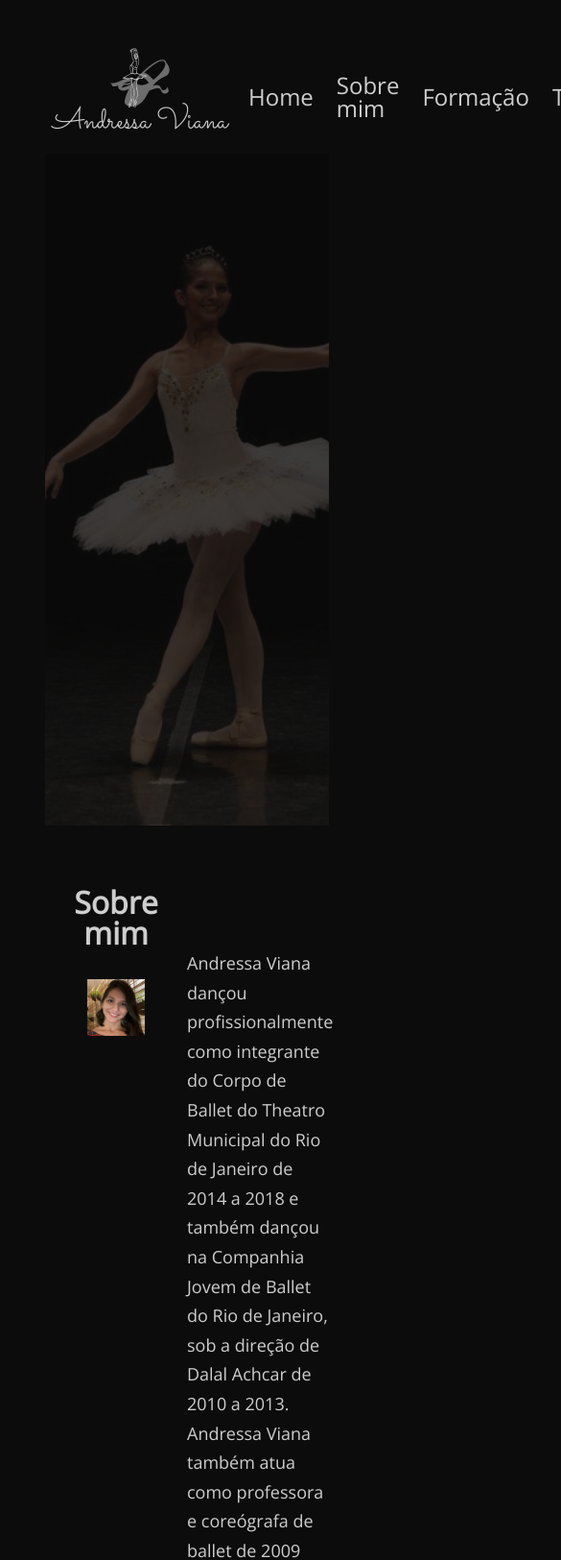
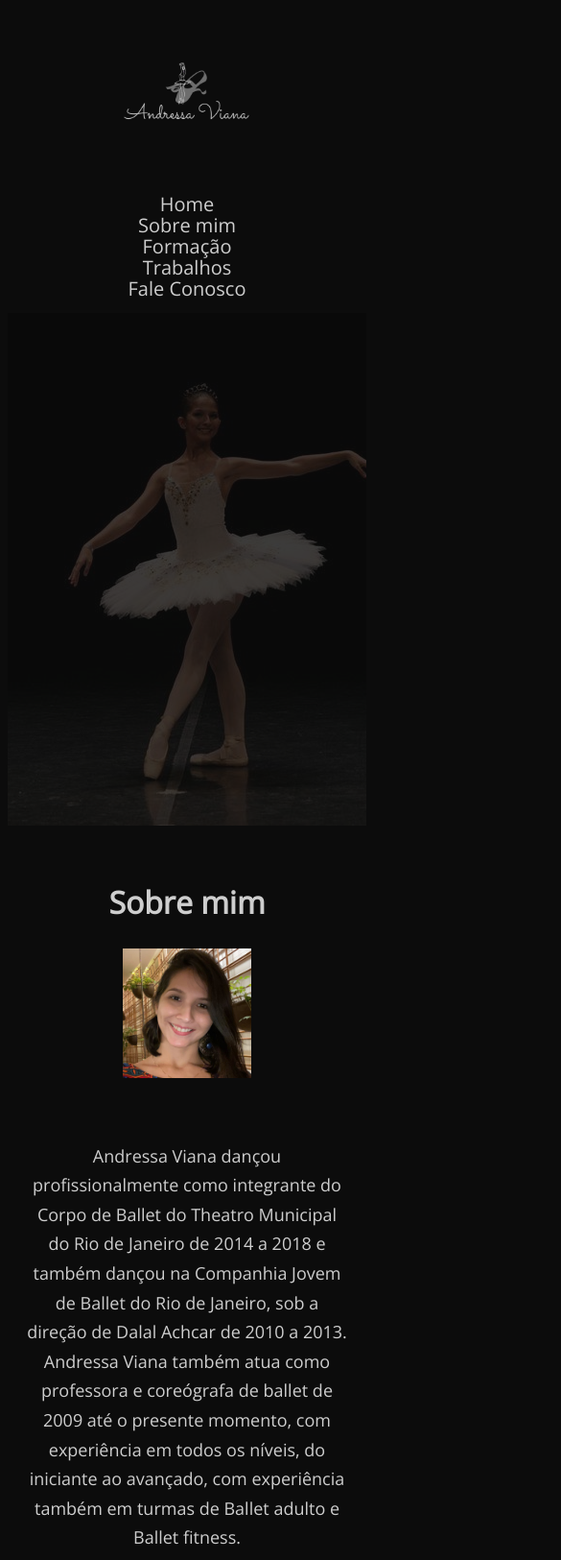
Before and after one commit to telesdev/portfolio-andressa, a plain HTML site: page index.html in a window 390 px wide. Shown: the top 1625 px of the page at 96% size, 585 px wide, since content can reach past the window. Drawn offline with nearby package versions, Linux system fonts and the light colour scheme.

Commit message:
responsividade

```diff
--- a/index.html
+++ b/index.html
@@ -5,6 +5,7 @@
         <meta name="description" content="Portfólio de Andressa Viana">
         <meta name="keywords" content="andressa viana, dancer, ballet">
         <meta name='author' content='Thyago Teles'>
+        <meta name="viewport" content="width=device-width, initial-scale=1">
         <title>Andressa Viana</title>
         <link href="styles/reset.css" rel="stylesheet">
         <link href="styles/style.css" rel="stylesheet">
--- a/styles/style.css
+++ b/styles/style.css
@@ -243,3 +243,56 @@ footer>div>p {
 footer {
     padding-bottom: 1em;
 }
+
+@media (max-width: 960px) {
+    ul, #logo-menu, #header-container, #home-container, #footer-container, section, section>div, section>div>div, #about>div, #education>div {
+        width: 100%;
+        text-align: center;
+    }
+    ul>li {
+        margin: 1px 0;
+        font-size: smaller;
+    }
+    #logo {
+        transform: scale(0.7);
+        position: inherit;
+        top: 0;
+    }
+    header {
+        position: static;
+    }
+    #about>div, #education>div {
+        width: 90%;
+
+    }
+    #about>div>p, #education>div>p {
+        text-align: center;
+    }
+    #home {
+        background-size: auto;
+        background-position: bottom;
+    }
+    #header>div>div>nav>ul, #header>div>div, #about, #education, #jobs>div>div, #contacts>div{
+        flex-direction: column;
+        align-items: center;
+        width: 100%;
+    }
+    .card {
+        padding: 1em;
+    }
+    form {
+        width: 90%;
+        display: flex;
+        flex-direction: column;
+        align-items: center;
+    }
+    form>div, input, textarea {
+        width: 100%;
+        display: flex;
+        flex-direction: column;
+        align-items: center;
+    }
+    #contacts>div>div {
+       padding: 1em;
+    }
+}
```
Also changed, not shown: 1 other file.
